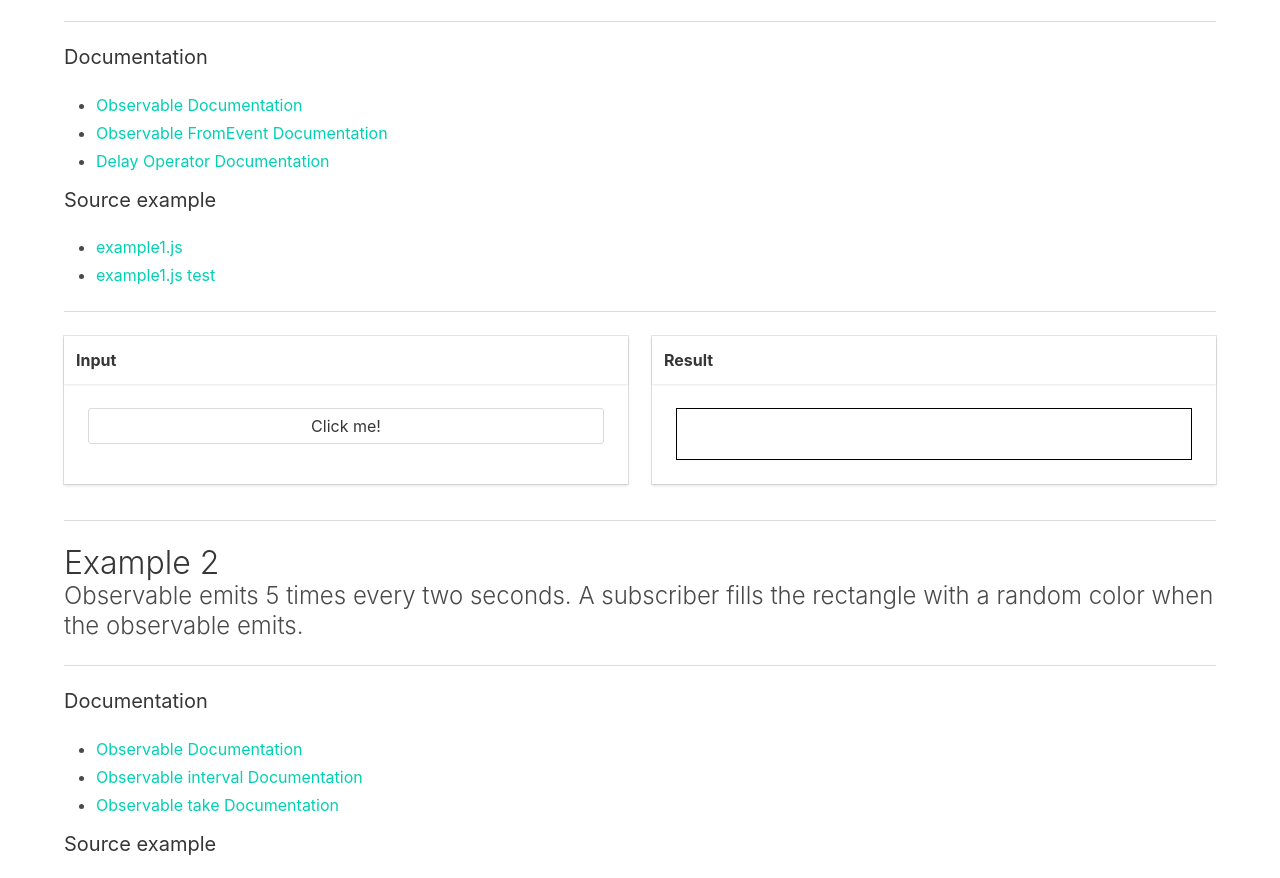
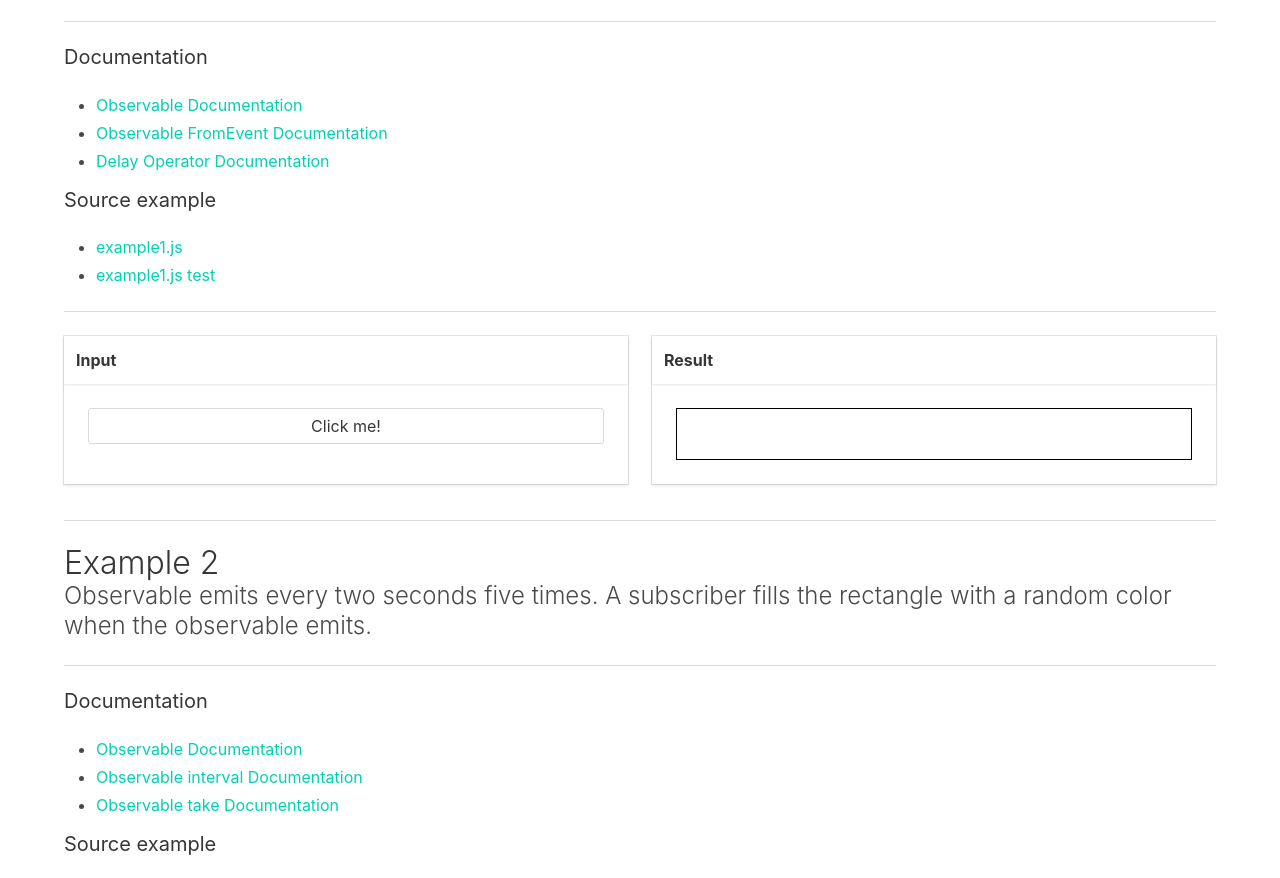
Before and after one commit to albert-gonzalez/rxjs-examples, a website: page index.html in a window 1280 px wide. Shown: the part 199-1077 px from the top of the page. Drawn offline with Linux system fonts and the light colour scheme.

Commit message:
typo and fix

```diff
--- a/index.html
+++ b/index.html
@@ -67,7 +67,7 @@
 
                     <div class="example2 example">
                         <h2 class="title is-3">Example 2</h2>
-                        <h3 class="subtitle is-4">Observable emits 5 times every two seconds. A subscriber fills the rectangle with a random color when the observable emits.</h3>
+                        <h3 class="subtitle is-4">Observable emits every two seconds five times. A subscriber fills the rectangle with a random color when the observable emits.</h3>
                         <hr>
                         <div class="content">
                             <h4 class="subtitle is-5">Documentation</h4>
--- a/src/js/examples/example3.js
+++ b/src/js/examples/example3.js
@@ -9,8 +9,8 @@ const firstFibonacciValues = [0, 1];
 export function initialize(Observable = ObservableClass, scheduler = undefined) {
     const fibonacciObservable = Observable
         .interval(1000, scheduler)
-        .take(10)
-        .scan(calculateNextFibonacciArray, firstFibonacciValues);
+        .scan(calculateNextFibonacciArray, firstFibonacciValues)
+        .take(10);
 
     const subscriber = fibonacciObservable.subscribe((fibonnaci) => {
         writeArrayInElement(fibonnaci, '.text_3');
```
